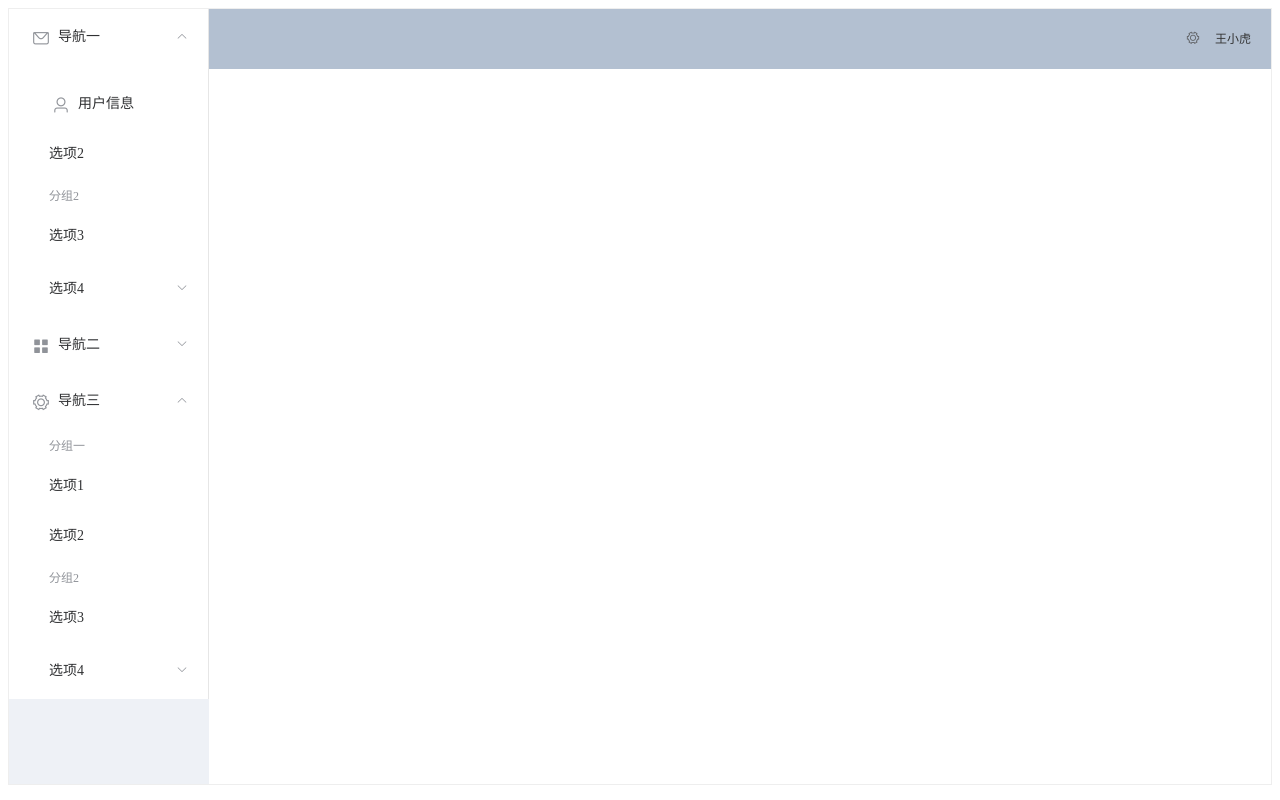
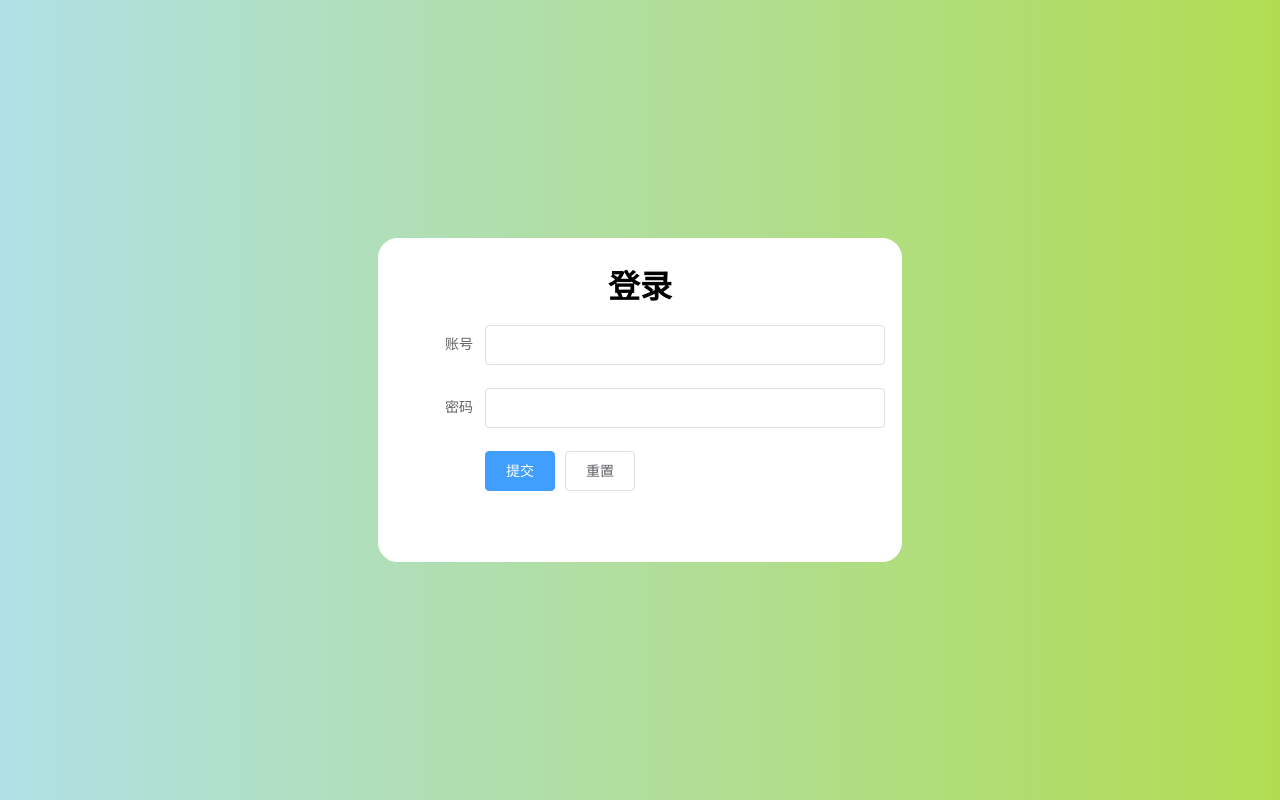
Before and after one commit to Lune1111/adminstration_vue, a Vue app: page /#/ in a window 1280 px wide. Built offline with nearby package versions, Linux system fonts and the light colour scheme.

Commit message:
新增登录功能

```diff
--- a/src/App.vue
+++ b/src/App.vue
@@ -1,21 +1,15 @@
 <template>
   <el-container style="height: 777px; border: 1px solid #eee">
-    <el-aside width="200px" style="background-color: rgb(238, 241, 246)">
-      <el-menu :default-openeds="['1', '3']" router>
-        <el-submenu index="1">
-          <template slot="title"><i class="el-icon-message"></i>导航一</template>
+    <el-aside width="200px">
+      <el-menu router class="grad" text-color="black">
+          <el-menu-item index="999" :route="{ path: '/home' }" style="text-align:left !important">
+            <i class="el-icon-location"></i>
+            <span class="el-menu-item-name" style="margin-left: 0">主页</span>
+          </el-menu-item>
           <el-menu-item-group>
             <el-menu-item index="/user"><i class="el-icon-user"></i>用户信息</el-menu-item>
-            <el-menu-item index="1-2">选项2</el-menu-item>
+            <el-menu-item index="/login">选项2</el-menu-item>
           </el-menu-item-group>
-          <el-menu-item-group title="分组2">
-            <el-menu-item index="1-3">选项3</el-menu-item>
-          </el-menu-item-group>
-          <el-submenu index="1-4">
-            <template slot="title">选项4</template>
-            <el-menu-item index="1-4-1">选项4-1</el-menu-item>
-          </el-submenu>
-        </el-submenu>
         <el-submenu index="2">
           <template slot="title"><i class="el-icon-menu"></i>导航二</template>
           <el-menu-item-group>
@@ -68,6 +62,10 @@
 </template>
 
 <style>
+.grad {
+  background: linear-gradient(to bottom, #b0ced3, #6c9bb9);
+}
+
 .el-header {
   background-color: #B3C0D1;
   color: #333;
--- a/src/main.js
+++ b/src/main.js
@@ -1,9 +1,9 @@
 import Vue from 'vue'
-import App from './App.vue'
 import router from './router'
 import store from './store'
 import ElementUI from 'element-ui';
 import 'element-ui/lib/theme-chalk/index.css';
+import userLogin from "@/views/userLogin";
 
 Vue.config.productionTip = false
 Vue.use(ElementUI);
@@ -11,5 +11,5 @@ Vue.use(ElementUI);
 new Vue({
   router,
   store,
-  render: h => h(App)
+  render: h => h(userLogin)
 }).$mount('#app')
--- a/src/router/index.js
+++ b/src/router/index.js
@@ -1,15 +1,31 @@
 import Vue from 'vue'
 import VueRouter from 'vue-router'
 import userMessage from "@/views/userMessage";
+import userHome from "@/views/userHome";
+import userLogin from "@/views/userLogin";
+import App from "@/App"
 
 Vue.use(VueRouter)
 
 export default new VueRouter({
   routes:[
     {
+      path:'/',
+      component:App,
+    },
+    {
       path:'/user',
       name:'user',
       component:userMessage
+    },
+    {
+      path:'/home',
+      name:userHome,
+      component:userHome
+    },
+    {
+      path:'/login',
+      component:userLogin
     }
   ]
 })
--- /dev/null
+++ b/src/views/userHome.vue
@@ -0,0 +1,52 @@
+<template>
+  <el-table
+      :data="tableData"
+      style="width: 100%">
+    <el-table-column
+        prop="date"
+        label="日期"
+        width="180">
+    </el-table-column>
+    <el-table-column
+        prop="name"
+        label="姓名"
+        width="180">
+    </el-table-column>
+    <el-table-column
+        prop="address"
+        label="地址">
+    </el-table-column>
+  </el-table>
+</template>
+
+
+<script>
+export default {
+  name: "userHome",
+  data() {
+    return {
+      tableData: [{
+        date: '2016-05-02',
+        name: '王小虎',
+        address: '上海市普陀区金沙江路 1518 弄'
+      }, {
+        date: '2016-05-04',
+        name: '王小虎',
+        address: '上海市普陀区金沙江路 1517 弄'
+      }, {
+        date: '2016-05-01',
+        name: '王小虎',
+        address: '上海市普陀区金沙江路 1519 弄'
+      }, {
+        date: '2016-05-03',
+        name: '王小虎',
+        address: '上海市普陀区金沙江路 1516 弄'
+      }]
+    }
+  }
+}
+</script>
+
+<style scoped>
+
+</style>
--- /dev/null
+++ b/src/views/userLogin.vue
@@ -0,0 +1,115 @@
+<template>
+  <div class="grade">
+    <h1 align="center">登录</h1>
+    <el-form :model="ruleForm" status-icon :rules="rules" ref="ruleForm" label-width="100px" class="login">
+      <el-form-item label="账号" prop="userName">
+        <el-input type="userName" v-model="ruleForm.userName" autocomplete="off"></el-input>
+      </el-form-item>
+      <el-form-item label="密码" prop="password">
+        <el-input type="password" v-model="ruleForm.password" autocomplete="off"></el-input>
+      </el-form-item>
+      <el-form-item>
+        <el-button type="primary" @click="submitForm('ruleForm')">提交</el-button>
+        <el-button @click="resetForm('ruleForm')">重置</el-button>
+      </el-form-item>
+    </el-form>
+    <!-- 矩形框内容 -->
+  </div>
+</template>
+
+<script>
+import axios from "axios";
+
+export default {
+  name: "userLogin",
+  data() {
+    var validatePass = (rule, value, callback) => {
+      if (value === '') {
+        callback(new Error('请输入账号'));
+      } else {
+        if (this.ruleForm.checkPass !== '') {
+          this.$refs.ruleForm.validateField('checkPass');
+        }
+        callback();
+      }
+    };
+    var validatePass2 = (rule, value, callback) => {
+      if (value === '') {
+        callback(new Error('请输入密码'));
+      } else {
+        callback();
+      }
+    };
+    return {
+      ruleForm: {
+        password: '',
+        userName:'',
+      },
+      rules: {
+        userName: [
+          { validator: validatePass, trigger: 'blur' }
+        ],
+        password: [
+          { validator: validatePass2, trigger: 'blur' }
+        ],
+      }
+    };
+  },
+  beforeCreate () {
+    // 例如设置为红色
+    document.querySelector('body').setAttribute('style', 'background: linear-gradient(to right, #B0E0E6, #b1dc52);')
+  },
+  // 销毁前清除（非必须,不清除的话完全可以,这块只不过告诉您可以这么玩）
+  beforeDestroy () {
+    document.querySelector('body').removeAttribute('style')
+  },
+  methods: {
+    submitForm(formName) {
+      this.$refs[formName].validate((valid) => {
+        if (valid) {
+          axios.post("http://localhost:80/login",this.ruleForm).then((res)=>{
+            if(res.data.code==202){
+              this.$router.push('/home');
+            }else{
+              console.log(res.data.message);
+            }
+          })
+        } else {
+          console.log('error submit!!');
+          return false;
+        }
+      });
+    },
+    resetForm(formName) {
+      this.$refs[formName].resetFields();
+    }
+  }
+}
+</script>
+
+<style scoped>
+.grade {
+  position: absolute;
+  left: 50%;
+  top: 50%;
+  transform: translate(-50%, -50%);
+  width: 520px;
+  height:320px;
+  background-color: rgb(255, 255, 255);
+  border: 2px solid #ffffff;
+  border-radius: 20px ;
+}
+.backcolor{
+  background: linear-gradient(to right, #B0E0E6, #b1dc52);
+}
+.login{
+  position: absolute;
+  top:25%;
+  left: 0;
+  right:100px;
+  margin: 0 auto;
+  width: 500px;
+  padding: 5px;
+}
+
+</style>
--- a/src/views/userMessage.vue
+++ b/src/views/userMessage.vue
@@ -155,6 +155,7 @@ export default {
   name: "userMessage",
   data() {
     return {
+      enableFlag:'',
       value: 1,
       fileList: [{}],
       radio: '1',
```
